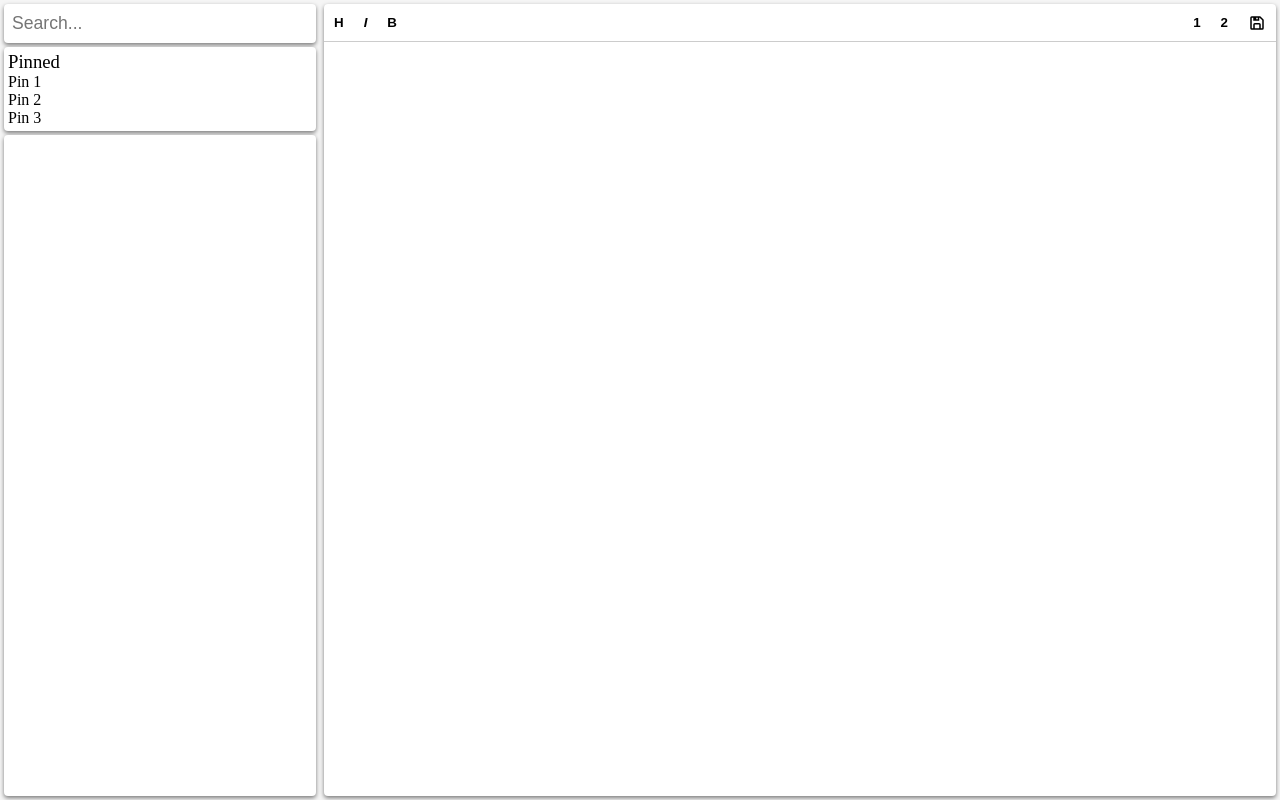
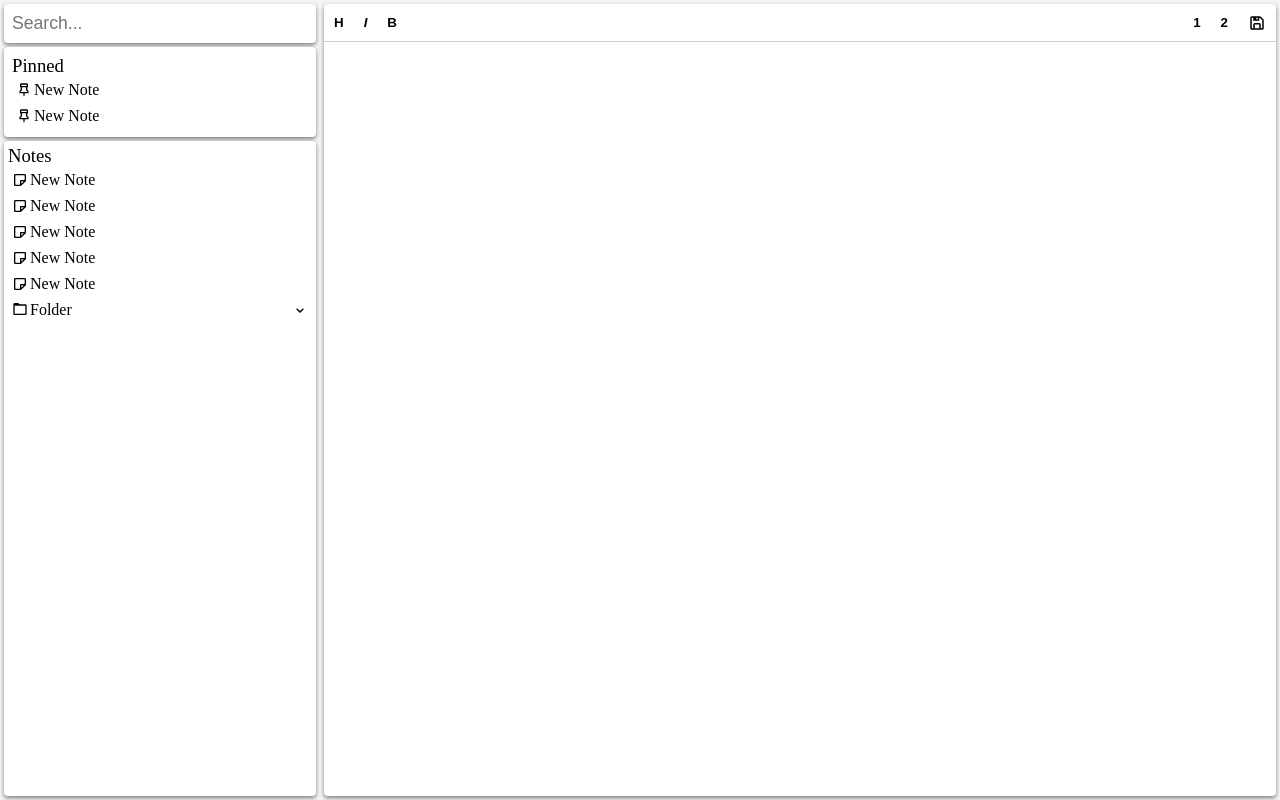
Before and after one commit to aclem43/notes, a React (Vite) app in the folder src/renderer/: page / in a window 1280 px wide. Built offline with nearby package versions, Linux system fonts and the light colour scheme.

Commit message:
Simple Folder system

```diff
--- /dev/null
+++ b/src/renderer/src/assets/folder.css
@@ -0,0 +1,34 @@
+.folder-container {
+    display: flex;
+    flex-direction: column;
+    gap: 2px;
+}
+
+.folder-notes {
+    margin-left: 4px;
+}
+
+.folder {
+    padding: 4px;
+    cursor: pointer;
+    border-radius: 2px;
+    display: flex;
+    flex-direction: row;
+    align-items: center;
+    justify-content: space-between;
+    gap: 2px;
+}
+
+.folder-group {
+    display: flex;
+    flex-direction: row;
+    gap: 2px;
+}
+
+.folder svg:hover {
+    fill: #ccc;
+}
+
+.folder:hover {
+    background-color: #ddd;
+}
--- /dev/null
+++ b/src/renderer/src/assets/note.css
@@ -0,0 +1,17 @@
+.note {
+    padding: 4px;
+    cursor: pointer;
+    border-radius: 2px;
+    display: flex;
+    flex-direction: row;
+    align-items: center;
+    gap: 2px;
+}
+
+.pin svg:hover {
+    fill: #ccc;
+}
+
+.note:hover {
+    background-color: #ddd;
+}
--- a/src/renderer/src/assets/sidebar.css
+++ b/src/renderer/src/assets/sidebar.css
@@ -28,21 +28,24 @@
 
 .pinned-notes {
     background-color: white;
-    padding: 4px;
+    padding: 8px;
     border-radius: 4px;
     box-shadow: 0 2px 4px rgba(0, 0, 0, 0.5);
     max-height: 25%;
+    display: flex;
+    flex-direction: column;
+
 }
+
 
 .notes {
     background-color: white;
     display: flex;
     flex-direction: column;
     min-height: 65%;
+    overflow-y: auto;
     height: 100%;
     padding: 4px;
     border-radius: 4px;
     box-shadow: 0 2px 4px rgba(0, 0, 0, 0.5);
 }
-
-.pinned-notes {}
--- /dev/null
+++ b/src/renderer/src/components/sidebar/Note.tsx
@@ -0,0 +1,41 @@
+import { BiNote, BiPin } from "react-icons/bi";
+import "../../assets/Note.css";
+
+export interface NoteType {
+    title: string,
+    content: string,
+    pinned: boolean,
+    created: Date,
+    modified: Date
+}
+
+export function generateNote(pinned: boolean): NoteType {
+    return {
+        title: "New Note",
+        content: "",
+        pinned: pinned,
+        created: new Date(),
+        modified: new Date()
+    }
+}
+
+
+export default function Note(props: { note: NoteType }): JSX.Element {
+
+    const { note } = props;
+
+    if (props.note.pinned) {
+        return (
+            <div className="note pin noselect">
+                <BiPin></BiPin>
+                {note.title}
+            </div>
+        )
+    } else {
+        return (<div className="note noselect">
+            <BiNote></BiNote>
+            {note.title}
+        </div>)
+    }
+
+}
--- a/src/renderer/src/components/sidebar/Sidebar.tsx
+++ b/src/renderer/src/components/sidebar/Sidebar.tsx
@@ -1,8 +1,15 @@
 import "../../assets/sidebar.css";
 import Folder from "./Folder";
+import Note, { NoteType, generateNote } from "./Note";
 
 
 export default function Sidebar(): JSX.Element {
+
+    const notes: NoteType[] = []
+    for (let i = 0; i < 10; i++) {
+        notes.push(generateNote(false))
+    }
+
     return (
         <div className="sidebar">
             <div className="search">
@@ -10,12 +17,18 @@ export default function Sidebar(): JSX.Element {
             </div>
             <div className="pinned-notes">
                 <h3>Pinned</h3>
-                <div className="note">Pin 1</div>
-                <div className="note">Pin 2</div>
-                <div className="note">Pin 3</div>
+                <Note note={generateNote(true)} />
+                <Note note={generateNote(true)} />
+
             </div>
             <div className="notes">
-                <Folder />
+                <h3>Notes</h3>
+                <Note note={generateNote(false)} />
+                <Note note={generateNote(false)} />
+                <Note note={generateNote(false)} />
+                <Note note={generateNote(false)} />
+                <Note note={generateNote(false)} />
+                <Folder notes={notes} />
             </div>
         </div>
     )
--- a/src/renderer/src/components/sidebar/folder.tsx
+++ b/src/renderer/src/components/sidebar/folder.tsx
@@ -1,9 +1,50 @@
-// import "../../assets/folder.css";
+import { useState } from "react";
+import { BiChevronDown, BiChevronUp, BiFolder } from "react-icons/bi";
+import "../../assets/folder.css";
+import Note, { NoteType } from "./Note";
 
-export default function Folder(): JSX.Element {
-    return (
-        <div className="folder">
+export interface FolderProps {
+    notes: NoteType[]
+}
 
+export default function Folder(props: FolderProps) {
+    const { notes } = props;
+    const [open, setOpen] = useState(false);
+    if (!open) return (
+        <div className="folder-container">
+            <div className="folder noselect"
+                onClick={() => {
+                    setOpen(true);
+                }}
+            >
+                <div className="folder-group">
+                    <BiFolder />
+                    <div className="folder-name">Folder</div>
+                </div>
+                <BiChevronDown />
+            </div>
         </div>
-    )
+    );
+    else return (
+        <div className="folder-container">
+            <div className="folder noselect"
+                onClick={() => {
+                    setOpen(false);
+                }}
+            >
+                <div className="folder-group">
+                    <BiFolder />
+                    <div className="folder-name">Folder</div>
+                </div>
+                <BiChevronUp />
+            </div>
+            <div className="folder-notes">
+                {notes.map((note) => {
+                    return <Note note={note} />
+                })}
+            </div>
+        </div>
+    );
+
+
 }
```
